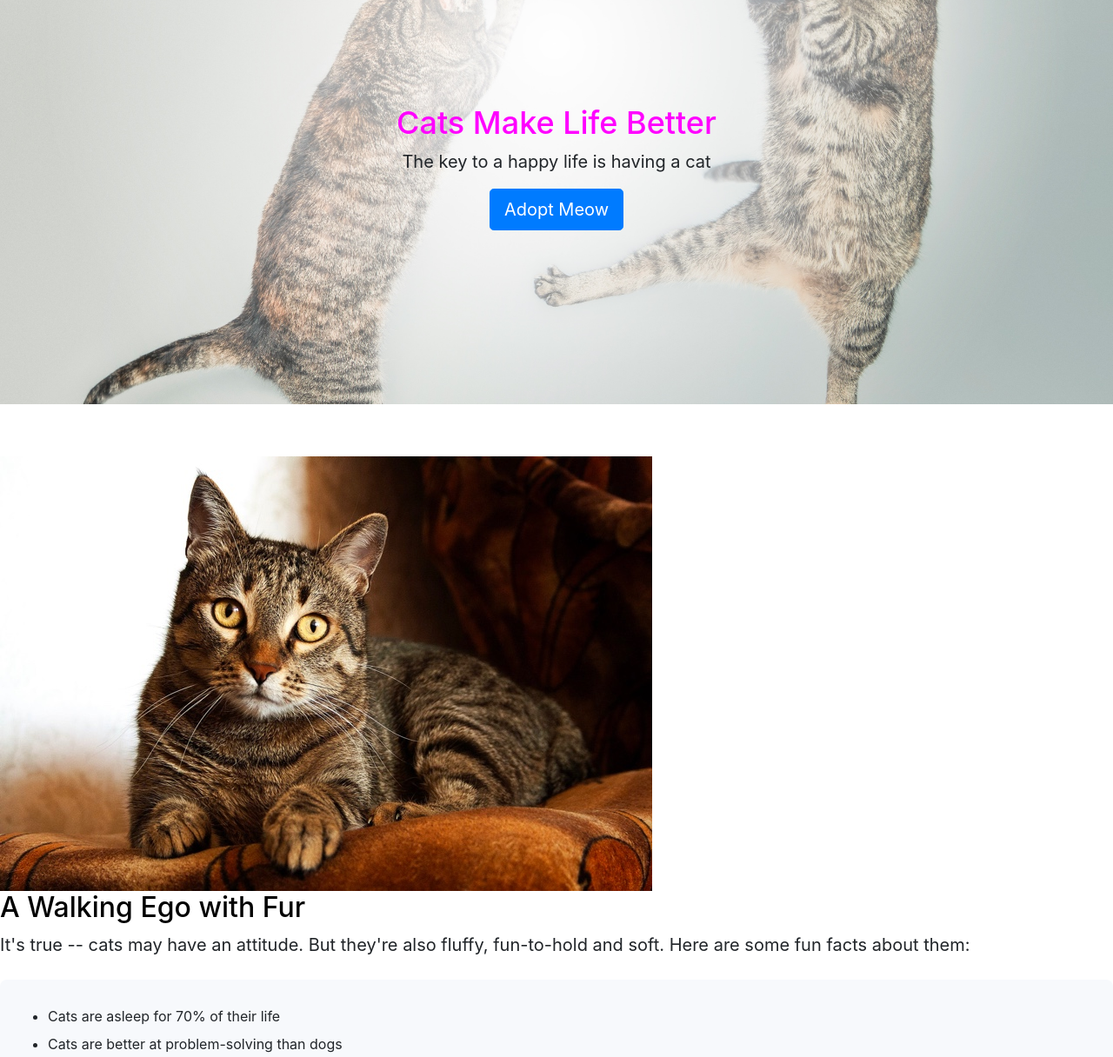
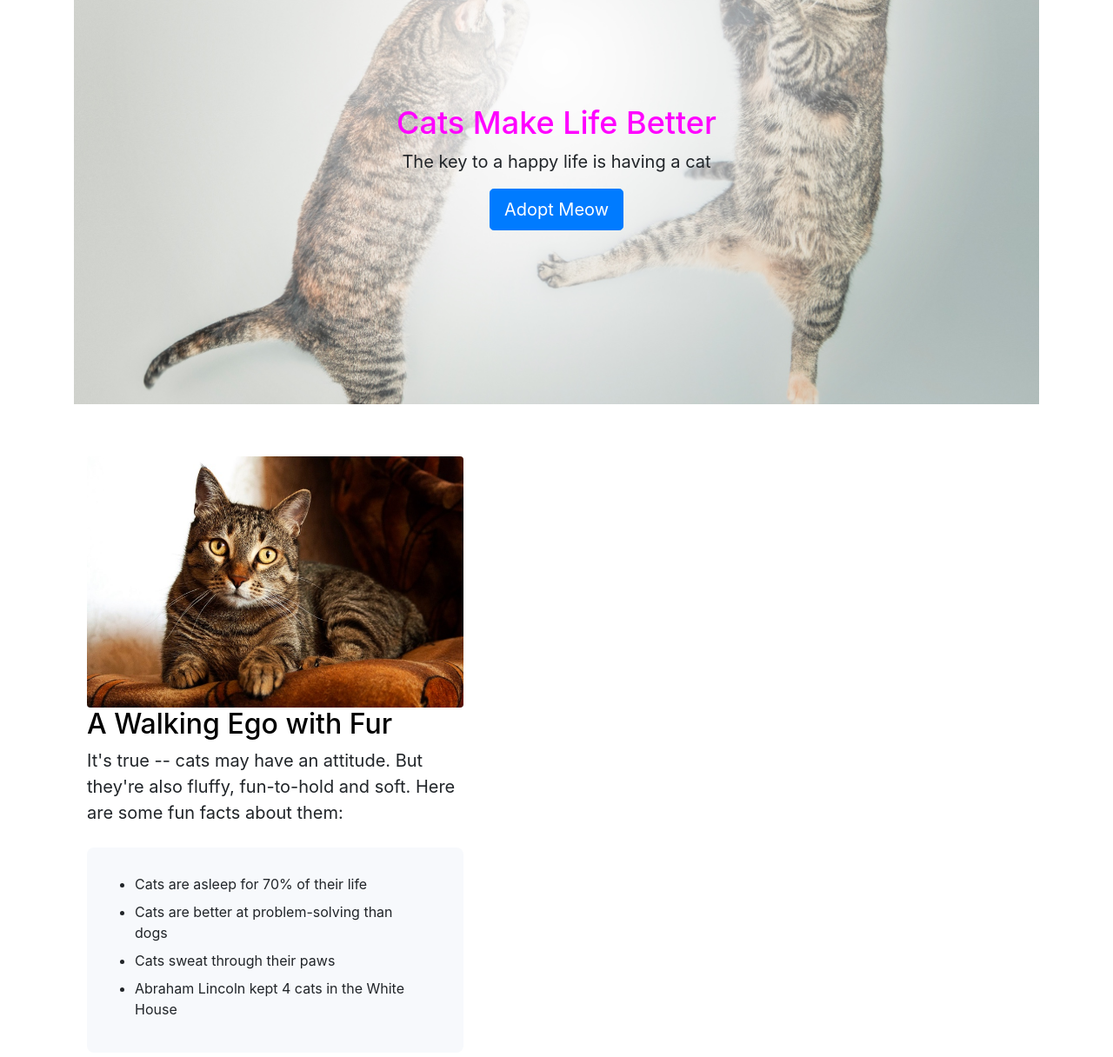
Before and after one commit to thulio2000/landing-page-II, a plain HTML site: page index.html in a window 1280 px wide. Shown: the part 80-1296 px from the top of the page at 87% size. Drawn offline with nearby package versions, Linux system fonts and the light colour scheme.

Commit message:
"Customizing columns, rows and containers"

```diff
--- a/index.html
+++ b/index.html
@@ -11,26 +11,44 @@
     </head>
 
     <body>
+        <div class="container">
             <header class="text-center">
+                <div class="container">
+                    <div class="row">
+                        <div class="col text-center">
                             <h1>Cats Make Life Better</h1>
                             <p>The key to a happy life is having a cat</p>
                             <a href="https://www.sfspca.org/adoptions/cats" type="button" class="btn btn-primary btn-lg">Adopt Meow</a>
+                        </div>
+                    </div>
+                </div>
             </header>
 
-        <div class="section first-section">
-            <img src="img/cattitude.jpg" alt="Cat attitude">
+            <div class="container">
+                <div class="row justify-content-around align-items-center">
+                    <div class="section first-section ">
+                        <!-- Column 1 -->
+                        <div class="col-5">
+                            <img  class="rounded img-fluid" src="img/cattitude.jpg" alt="Cat attitude">
+                        </div>
 
+                        <!-- Column 2 -->
+                        <div class="col-5">
                             <h2 >A Walking Ego with Fur</h2>
                             <p>It's true -- cats may have an attitude. But they're also fluffy, fun-to-hold and soft. Here are some fun facts about them:</p>
-
                             <ul>
                                 <li id="unique-li">Cats are asleep for 70% of their life</li>
                                 <li>Cats are better at problem-solving than dogs</li>
                                 <li>Cats sweat through their paws</li>
                                 <li>Abraham Lincoln kept 4 cats in the White House</li>
                             </ul>
+                        </div>
+                    </div>
+                </div>
+            </div>
 
         </div>
+
 
 
         <script src="https://code.jquery.com/jquery-3.2.1.slim.min.js" integrity="sha384-KJ3o2DKtIkvYIK3UENzmM7KCkRr/rE9/Qpg6aAZGJwFDMVNA/GpGFF93hXpG5KkN" crossorigin="anonymous"></script>
```
Lines whose indentation alone changed are shown as unchanged.
